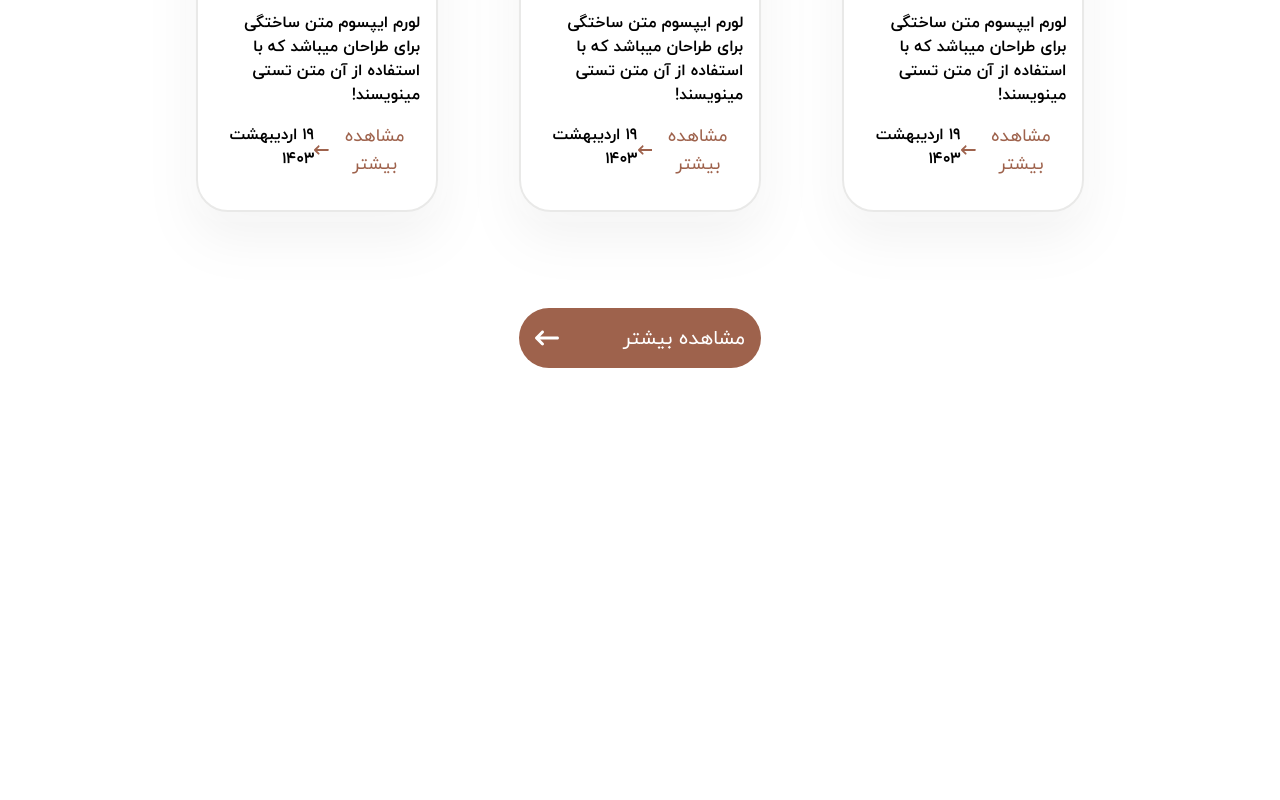
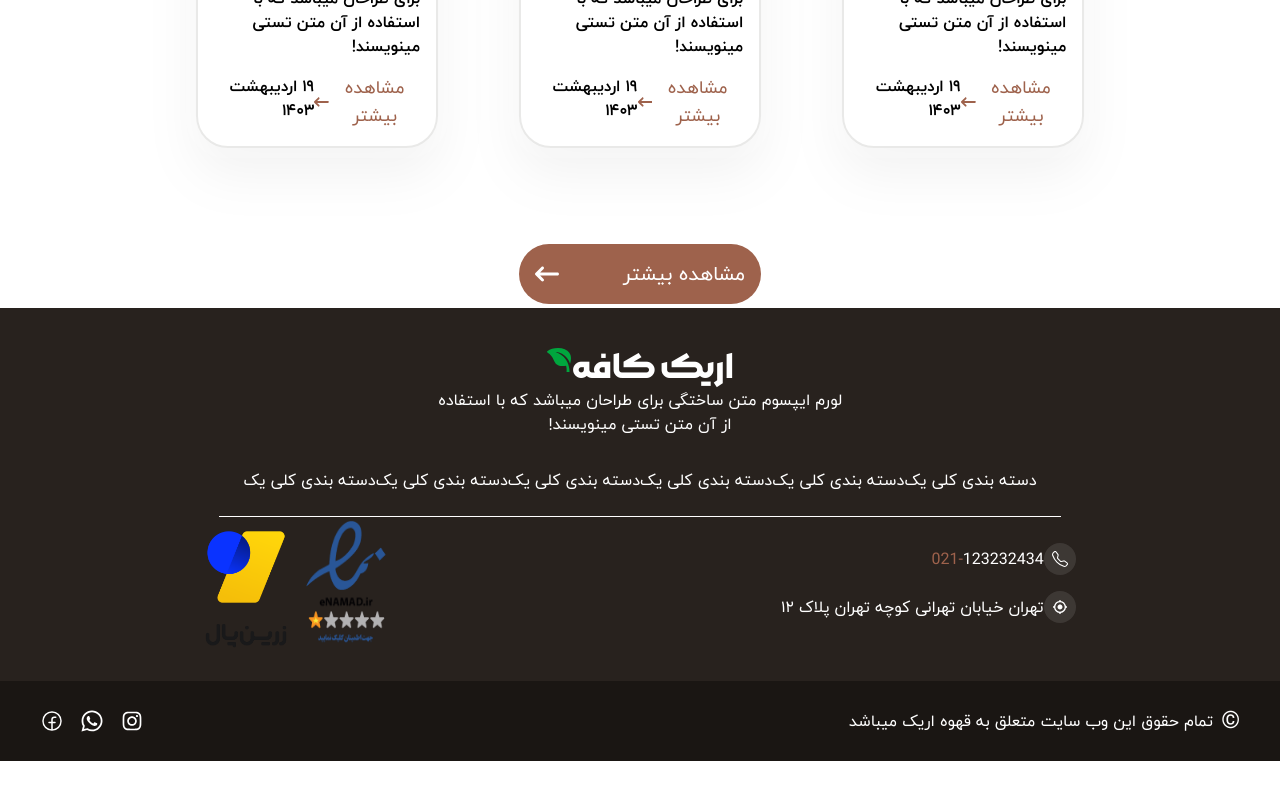
Before and after one commit to AlirezaFCB-DEV/ErikCoffeShop, a React (Vite) app: page / in a window 1280 px wide. Shown: the part 4222-5022 px from the top of the page. Built offline with nearby package versions, Linux system fonts and the light colour scheme.

Commit message:
add footer

```diff
--- a/src/App.tsx
+++ b/src/App.tsx
@@ -1,3 +1,4 @@
+import Footer from "./Components/Footer/Footer.tsx";
 import Header from "./Components/Header/Header.tsx";
 import Main from "./Components/Main/Main.tsx";
 
@@ -6,6 +7,7 @@ const App = () => {
     <>
       <Header />
       <Main />
+      <Footer />
     </>
   );
 };
--- /dev/null
+++ b/src/Components/Footer/Footer.tsx
@@ -0,0 +1,82 @@
+import { ImLeaf } from "react-icons/im";
+import { BsTelephone } from "react-icons/bs";
+import { IoMdLocate } from "react-icons/io";
+import img1 from "../../../public/images/footer/img1.png";
+import img2 from "../../../public/images/footer/img2.png";
+import { AiOutlineInstagram } from "react-icons/ai";
+import { FaWhatsapp } from "react-icons/fa";
+import { PiFacebookLogo } from "react-icons/pi";
+
+const Footer = () => {
+  return (
+    <div className="relative mt-92">
+      <footer className="  text-white flex flex-col justify-center items-center text-center   bg-txt  w-full  px-2 py-8">
+        <div className="flex flex-col justify-center items-center m-2">
+          <h1 className="font-morabba-bold text-4xl  flex">
+            <span className="z-10">اریک کافه</span>
+            <ImLeaf className="text-green-600 text-2xl rotate-y-180  left-8 " />
+          </h1>
+          <p>
+            لورم ایپسوم متن ساختگی برای طراحان میباشد که با استفاده
+            <br /> از آن متن تستی مینویسند!
+          </p>
+        </div>
+        <div className="border-b-1 border-white p-4">
+          <ul className="flex justify-around items-center text-center m-2">
+            <li>دسته بندی کلی یک</li>
+            <li>دسته بندی کلی یک</li>
+            <li>دسته بندی کلی یک</li>
+            <li>دسته بندی کلی یک</li>
+            <li>دسته بندی کلی یک</li>
+            <li>دسته بندی کلی یک</li>
+          </ul>
+        </div>
+        <div className="w-full  flex justify-around items-center text-center">
+          <div className="flex flex-col  items-start">
+            <a
+              href="#"
+              className="flex justify-center items-center text-center cursor-pointer m-2"
+            >
+              <span className="p-2 bg-[#ffffff1a] rounded-4xl ">
+                <BsTelephone />
+              </span>
+              123232434
+              <span className="text-primary">-021</span>
+            </a>
+            <a
+              href="#"
+              className="flex justify-center items-center text-center cursor-pointer  m-2"
+            >
+              <span className="p-2 bg-[#ffffff1a] rounded-4xl ">
+                <IoMdLocate />
+              </span>
+              تهران خیابان تهرانی کوچه تهران پلاک ۱۲
+            </a>
+          </div>
+          <div className="flex justify-between">
+            <img src={img1} alt="عکس" className="w-[100px]" />
+            <img src={img2} alt="عکس" className="w-[100px]" />
+          </div>
+        </div>
+      </footer>
+      <div className="bg-[#1A1613] w-full px-8 py-4 m-0 text-white flex justify-between  items-center text-center">
+        <p className="flex justify-center items-center text-center">
+          <span className="text-2xl p-2">&copy;</span>
+          تمام حقوق این وب سایت متعلق به قهوه اریک میباشد
+        </p>
+        <div className="flex justify-around items-center text-center ">
+          <a href="#" className="p-2 text-2xl">
+            <AiOutlineInstagram />
+          </a>
+          <a href="#" className="p-2 text-2xl">
+            <FaWhatsapp />
+          </a>
+          <a href="#" className="p-2 text-2xl">
+            <PiFacebookLogo />
+          </a>
+        </div>
+      </div>
+    </div>
+  );
+};
+export default Footer;
--- a/src/Components/Main/TrainingsPage/TrainingPageProducts/TrainingPageProducts.tsx
+++ b/src/Components/Main/TrainingsPage/TrainingPageProducts/TrainingPageProducts.tsx
@@ -4,13 +4,13 @@ import { TrainingProducts } from "./TrainingPageProductsData";
 
 const TrainingPageProducts = () => {
   return (
-    <div className="w-full flex flex-col items-center gap-24 absolute top-30  px-18 py-8">
+    <div className="w-full h-full flex flex-col items-center gap-24 absolute top-30  px-18 ">
       <div className="flex  justify-around ">
         {TrainingProducts.length > 4
           ? ""
           : TrainingProducts.map((item) => (
               <div
-                className={`w-1/4 border-stroke bg-white border-2 py-4  px-4 flex flex-col  justify-between  select-none  cursor-pointer rounded-4xl outline-[10px] outline-[#ffffff1a] drop-shadow-[#0000000D] drop-shadow-2xl`}
+                className={`w-1/4 border-stroke bg-white border-2   px-4 flex flex-col  justify-between  select-none  cursor-pointer rounded-4xl outline-[10px] outline-[#ffffff1a] drop-shadow-[#0000000D] drop-shadow-2xl`}
               >
                 <div className="flex  justify-center flex-col ">
                   <div className="flex justify-center">
```
Also changed, not shown: public/images/footer/img1.png (added), public/images/footer/img2.png (added).
